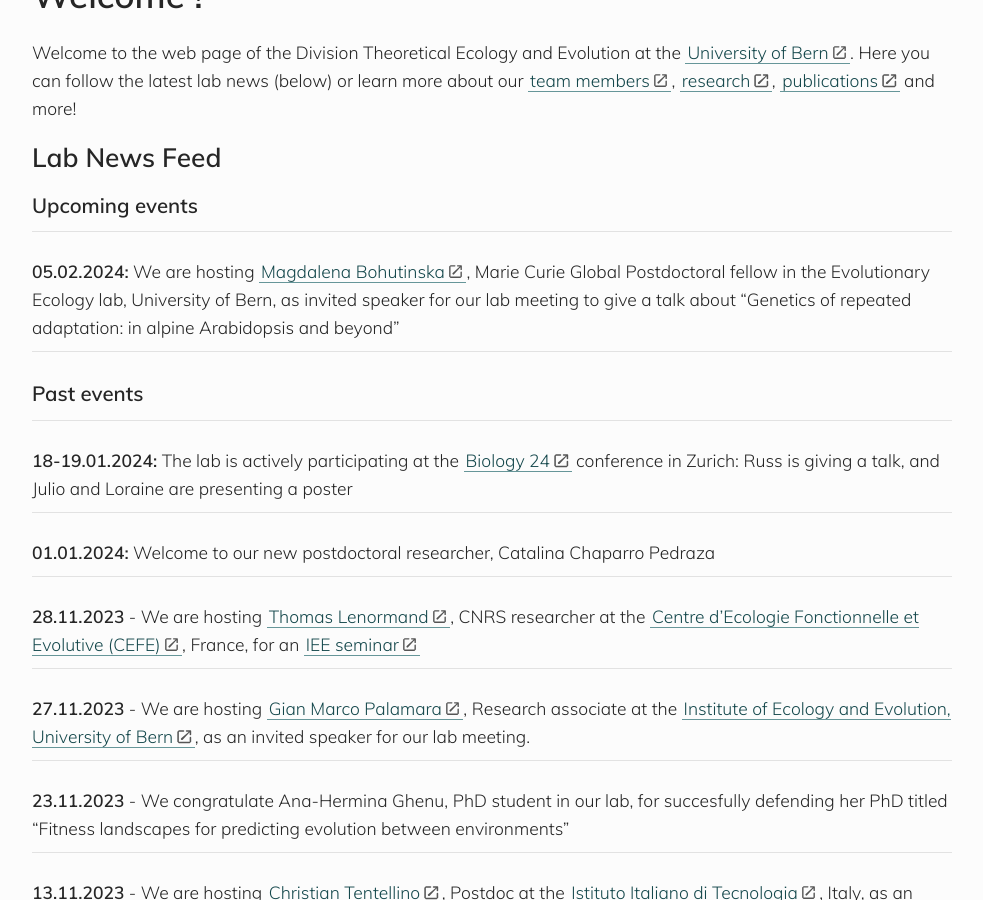
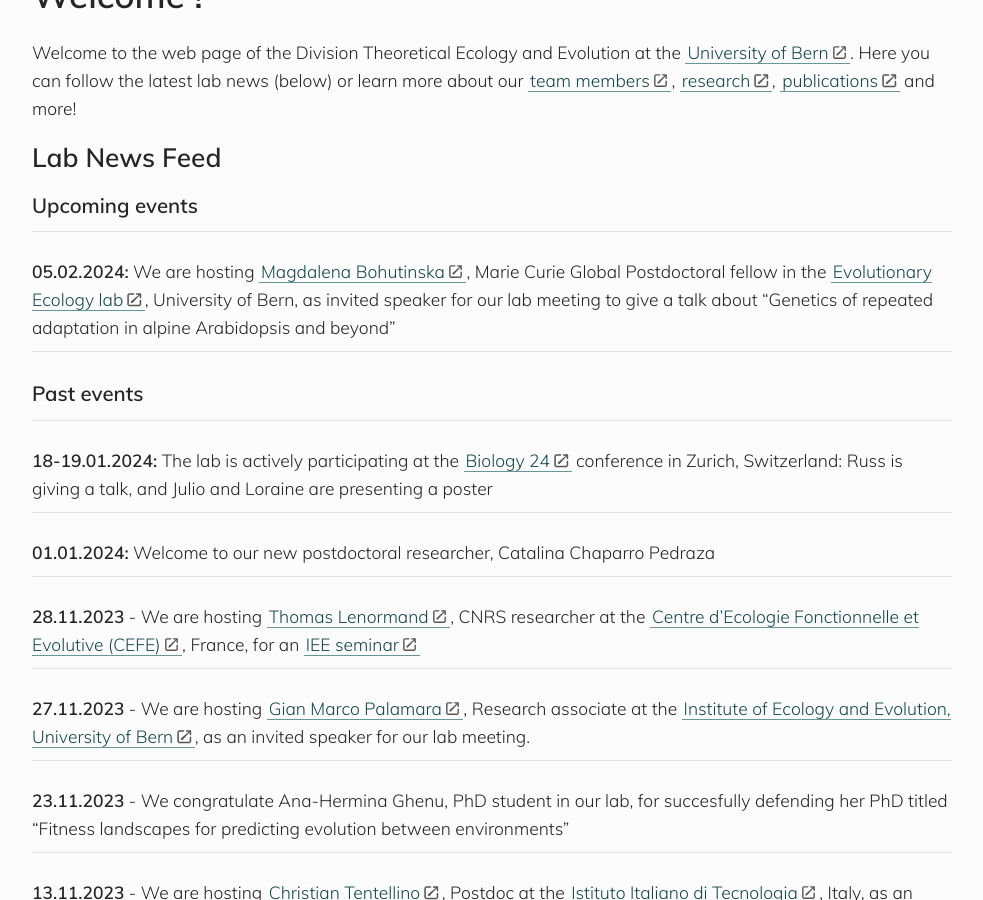
Before and after one commit to banklab/banklab.github.io, a Jekyll site: the page built from index.md, in a window 1280 px wide and 900 px high, scrolled down 383 px. Shown: the whole window, without its empty margins (148-1131 px from the left). Built offline with Jekyll 4.4.1, drawn with Linux system fonts in a browser that asks for light colours; some web fonts are replaced.

Commit message:
Fixed typos

```diff
--- a/index.md
+++ b/index.md
@@ -14,7 +14,7 @@ Welcome to the web page of the Division Theoretical Ecology and Evolution at the
 
 ---
 
-**05.02.2024:** We are hosting [Magdalena Bohutinska](https://scholar.google.com/citations?user=kSnTudAAAAAJ), Marie Curie Global Postdoctoral fellow in the Evolutionary Ecology lab, University of Bern, as invited speaker for our lab meeting to give a talk about "Genetics of repeated adaptation: in alpine Arabidopsis and beyond"
+**05.02.2024:** We are hosting [Magdalena Bohutinska](https://scholar.google.com/citations?user=kSnTudAAAAAJ), Marie Curie Global Postdoctoral fellow in the [Evolutionary Ecology lab](https://www.ee.iee.unibe.ch/index_eng.html), University of Bern, as invited speaker for our lab meeting to give a talk about "Genetics of repeated adaptation in alpine Arabidopsis and beyond"
 
 ---
 
@@ -22,7 +22,7 @@ Welcome to the web page of the Division Theoretical Ecology and Evolution at the
 
 ---
 
-**18-19.01.2024:** The lab is actively participating at the [Biology 24](https://biology24.ch/) conference in Zurich: Russ is giving a talk, and Julio and Loraine are presenting a poster
+**18-19.01.2024:** The lab is actively participating at the [Biology 24](https://biology24.ch/) conference in Zurich, Switzerland: Russ is giving a talk, and Julio and Loraine are presenting a poster
 
 ---
 
```
Also changed, not shown: people.md (+2 -0 lines).
